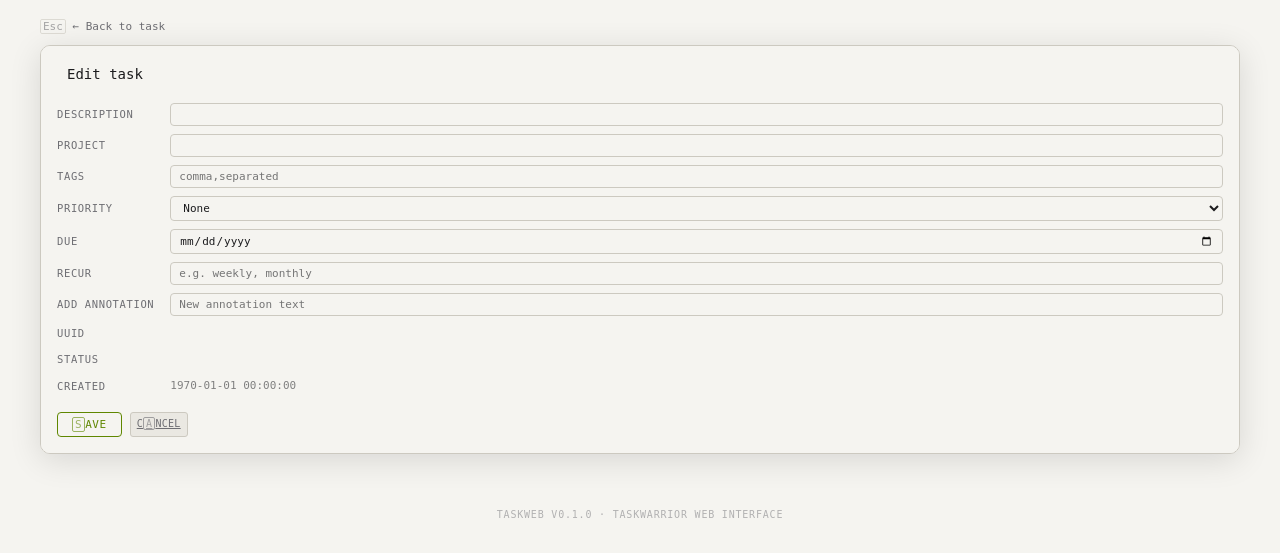
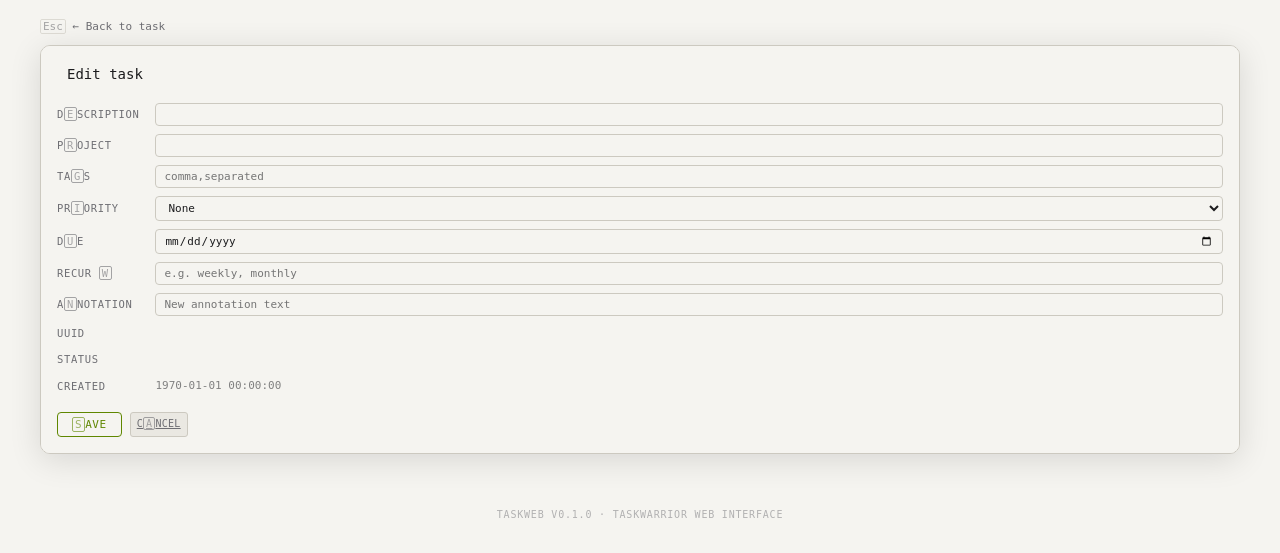
Before and after one commit to ivankovnatsky/taskweb, a Flask app: template taskweb/templates/task_edit.html in a window 1280 px wide. Shown: the part 57-610 px from the top of the page. Run offline with Flask 3, Linux system fonts and the light colour scheme; the template is opened without the code that fills it, so the values that code supplies are empty.

Commit message:
Add keyboard shortcuts to focus edit form fields
E=description, R=project, G=tags, I=priority, U=due, W=recur,
N=annotation. Keys shown as kbd hints in labels.

https://claude.ai/code/session_012mGDfxuuAfjA45JJnFLQ5S

```diff
--- a/taskweb/static/style.css
+++ b/taskweb/static/style.css
@@ -532,6 +532,14 @@ table.tw td.desc {
 .edit-row {
   display: contents;
 }
+.edit-row kbd {
+  font-family: 'SF Mono', monospace;
+  font-size: inherit;
+  border: 1px solid currentColor;
+  border-radius: 2px;
+  padding: 0 2px;
+  opacity: 0.6;
+}
 .edit-row input,
 .edit-row select {
   background: var(--bg);
--- a/taskweb/templates/task_edit.html
+++ b/taskweb/templates/task_edit.html
@@ -16,22 +16,22 @@
         <input type="hidden" name="_csrf_token" value="{{ csrf_token() }}">
         <div class="edit-grid">
           <div class="edit-row">
-            <label class="detail-label" for="description">Description</label>
+            <label class="detail-label" for="description">D<kbd>e</kbd>scription</label>
             <input type="text" id="description" name="description" value="{{ task.description }}" required>
           </div>
 
           <div class="edit-row">
-            <label class="detail-label" for="project">Project</label>
+            <label class="detail-label" for="project">P<kbd>r</kbd>oject</label>
             <input type="text" id="project" name="project" value="{{ task.project }}">
           </div>
 
           <div class="edit-row">
-            <label class="detail-label" for="tags">Tags</label>
+            <label class="detail-label" for="tags">Ta<kbd>g</kbd>s</label>
             <input type="text" id="tags" name="tags" value="{{ task.tags | join(', ') }}" placeholder="comma,separated">
           </div>
 
           <div class="edit-row">
-            <label class="detail-label" for="priority">Priority</label>
+            <label class="detail-label" for="priority">Pr<kbd>i</kbd>ority</label>
             <select id="priority" name="priority">
               <option value="">None</option>
               <option value="H" {% if task.priority == 'H' %}selected{% endif %}>High</option>
@@ -41,12 +41,12 @@
           </div>
 
           <div class="edit-row">
-            <label class="detail-label" for="due">Due</label>
+            <label class="detail-label" for="due">D<kbd>u</kbd>e</label>
             <input type="date" id="due" name="due" value="{{ task.due_formatted }}">
           </div>
 
           <div class="edit-row">
-            <label class="detail-label" for="recur">Recur</label>
+            <label class="detail-label" for="recur">Recur <kbd>w</kbd></label>
             <input type="text" id="recur" name="recur" value="{{ task.recur }}" placeholder="e.g. weekly, monthly">
           </div>
 
@@ -65,7 +65,7 @@
           {% endif %}
 
           <div class="edit-row">
-            <label class="detail-label" for="annotation">Add annotation</label>
+            <label class="detail-label" for="annotation">A<kbd>n</kbd>notation</label>
             <input type="text" id="annotation" name="annotation" placeholder="New annotation text">
           </div>
 
@@ -133,17 +133,19 @@
       document.getElementById('edit-cancel').click();
       return;
     }
-    // S and A only when not in an input
+    // Other shortcuts only when not in an input
     var tag = e.target.tagName;
     if (tag === 'INPUT' || tag === 'TEXTAREA' || tag === 'SELECT') return;
     if (e.ctrlKey || e.metaKey || e.altKey) return;
-    if (e.key === 's' || e.key === 'S') {
+    var key = e.key.toLowerCase();
+    if (key === 's') { e.preventDefault(); form.requestSubmit(); return; }
+    if (key === 'a') { e.preventDefault(); document.getElementById('edit-cancel').click(); return; }
+    // Field focus shortcuts
+    var fields = {e:'description', r:'project', g:'tags', i:'priority', u:'due', w:'recur', n:'annotation'};
+    if (fields[key]) {
       e.preventDefault();
-      form.requestSubmit();
-    }
-    if (e.key === 'a' || e.key === 'A') {
-      e.preventDefault();
-      document.getElementById('edit-cancel').click();
+      var el = document.getElementById(fields[key]);
+      if (el) el.focus();
     }
   });
 })();
```
